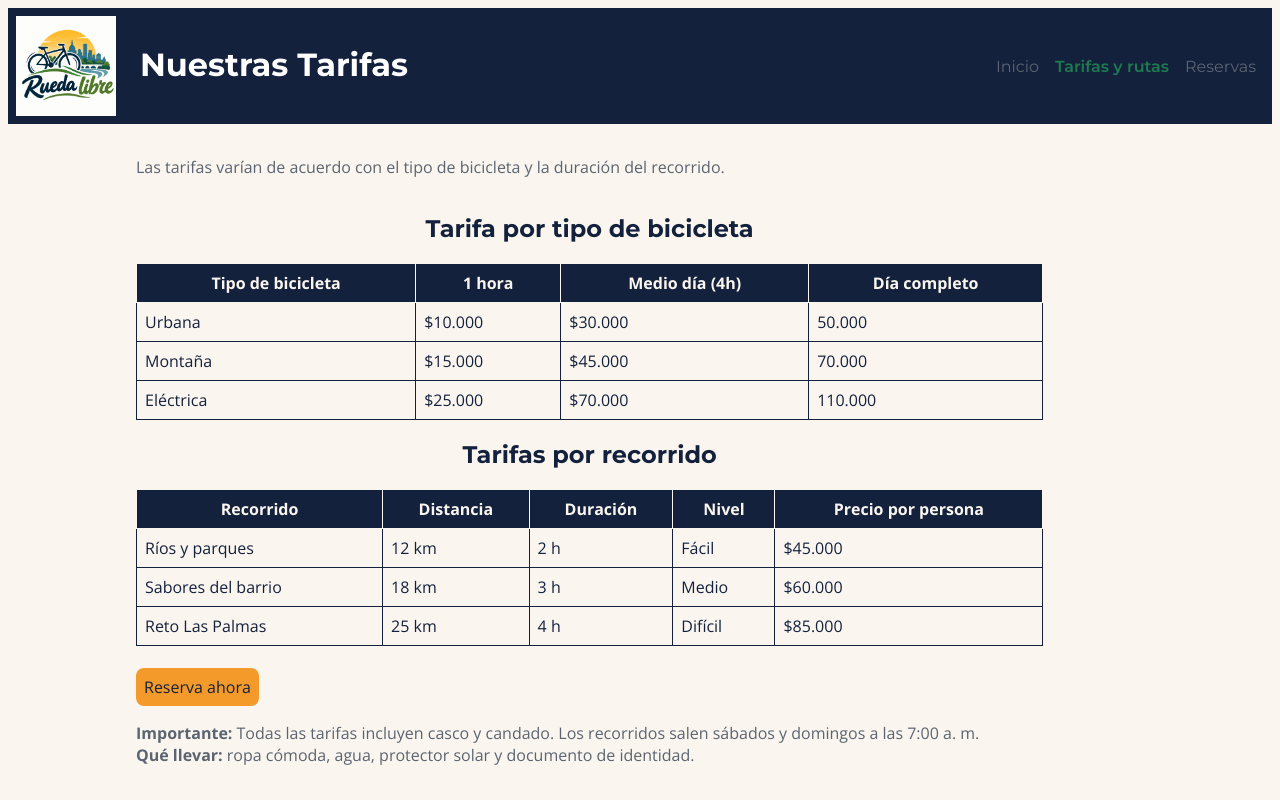
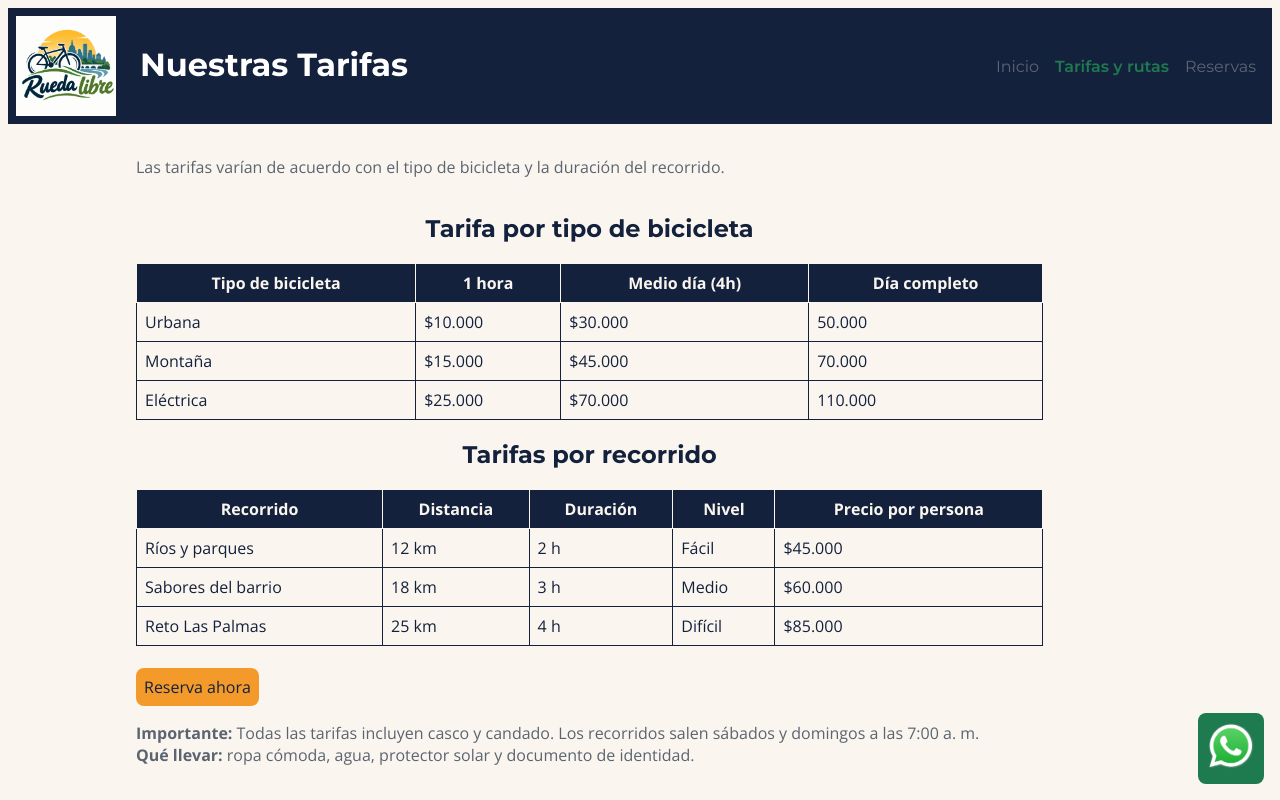
Before and after one commit to LauraVargasLenis/modulo-html-css, a plain HTML site: page rueda-libre/paginas/tarifas.html in a window 1280 px wide. Shown: the top 800 px of the page. Drawn offline with nearby package versions, Linux system fonts and the light colour scheme.

Commit message:
feat: v1.0 publicada

```diff
--- a/rueda-libre/paginas/tarifas.html
+++ b/rueda-libre/paginas/tarifas.html
@@ -125,6 +125,8 @@
         </address>
     </footer>
 
+<a href="https://wa.me/573000000000" class="whatsapp"
+taget="_blank" aria-label="Contactanos por WPP" rel="noopener noreferrer"><img src="../img/WhatsApp.svg.webp" alt="WPP" width="50"></a>
 
 </body>
 </html>
```
Also changed, not shown: rueda-libre/paginas/reservas.html (+2 -0 lines).
